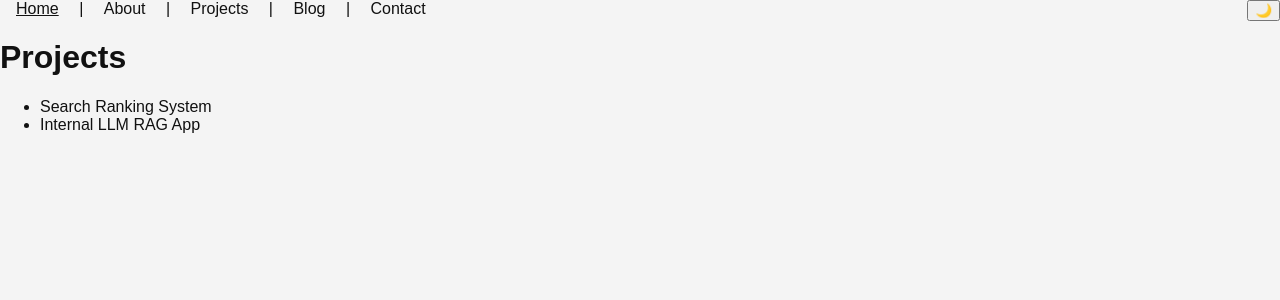
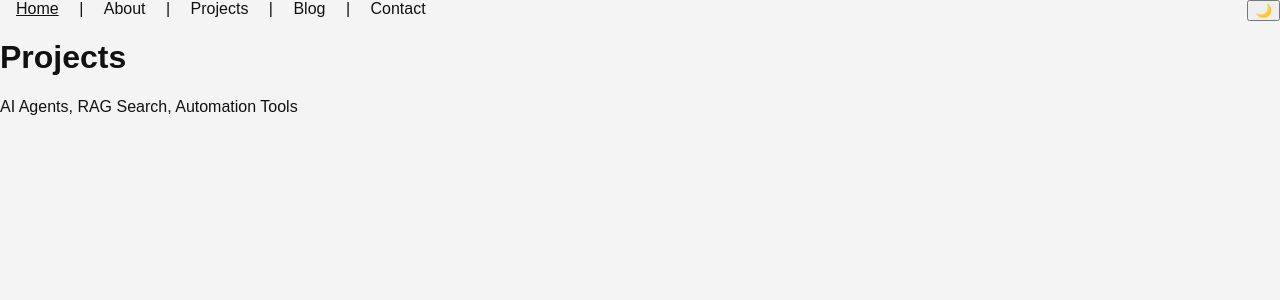
Before and after one commit to RajaNadendla/Portfolio, a Next.js app: page /projects in a window 1280 px wide. Shown: the top 300 px of the page. Built offline with nearby package versions, Linux system fonts and the light colour scheme.

Commit message:
Update projects.js

```diff
--- a/pages/projects.js
+++ b/pages/projects.js
@@ -1,5 +1,5 @@
 import Layout from '../components/Layout';
 
 export default function Projects() {
-  return <Layout><h1>Projects</h1><ul><li>Search Ranking System</li><li>Internal LLM RAG App</li></ul></Layout>;
+  return <Layout><h1>Projects</h1><p>AI Agents, RAG Search, Automation Tools</p></Layout>;
 }
```
